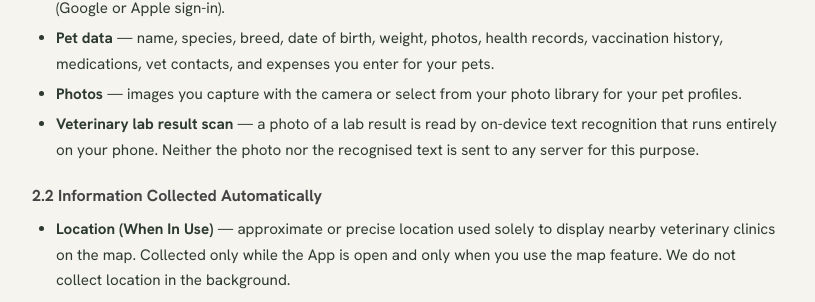
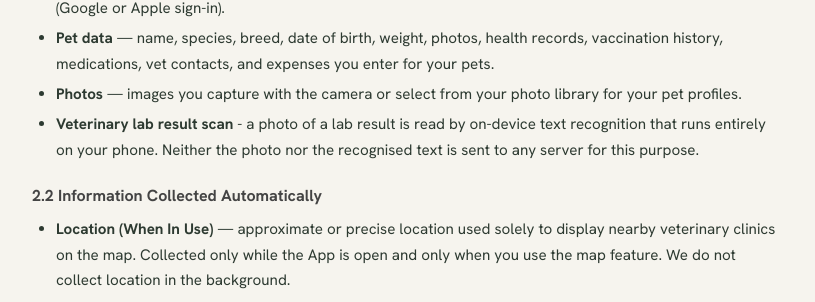
Before and after one commit to mxaaz/PetPetumMobile, a Jekyll site: the page privacy.html, which Jekyll copies as it is, in a window 1280 px wide and 900 px high, scrolled down 459 px. Shown: the part 146-448 px from the top of the window, without its empty margins (232-1047 px from the left). Built offline with Jekyll 4.4.1, drawn with Linux system fonts in a browser that asks for light colours.

Commit message:
fix: zwykly myslnik zamiast em dash w nowym punkcie polityki

```diff
--- a/privacy-pl.html
+++ b/privacy-pl.html
@@ -56,7 +56,7 @@
       <li><strong>Dane konta</strong> — adres e-mail i hasło przy rejestracji lub logowaniu przez Firebase Authentication (Google lub Apple).</li>
       <li><strong>Dane o zwierzętach</strong> — imię, gatunek, rasa, data urodzenia, waga, zdjęcia, historia zdrowia, szczepień, leków, kontakty weterynarii oraz wydatki wprowadzane dla Twoich zwierząt.</li>
       <li><strong>Zdjęcia</strong> — obrazy wykonane aparatem lub wybrane z galerii zdjęć dla profili zwierząt.</li>
-      <li><strong>Skan wyników weterynaryjnych</strong> — zdjęcie wyniku badania jest odczytywane przez mechanizm rozpoznawania tekstu działający wyłącznie na Twoim urządzeniu. Ani zdjęcie, ani odczytany tekst nie są w tym celu wysyłane na żadne serwery.</li>
+      <li><strong>Skan wyników weterynaryjnych</strong> - zdjęcie wyniku badania jest odczytywane przez mechanizm rozpoznawania tekstu działający wyłącznie na Twoim urządzeniu. Ani zdjęcie, ani odczytany tekst nie są w tym celu wysyłane na żadne serwery.</li>
     </ul>
 
     <h3>2.2 Informacje zbierane automatycznie</h3>
--- a/privacy.html
+++ b/privacy.html
@@ -56,7 +56,7 @@
       <li><strong>Account data</strong> — email address and password when you register or sign in via Firebase Authentication (Google or Apple sign-in).</li>
       <li><strong>Pet data</strong> — name, species, breed, date of birth, weight, photos, health records, vaccination history, medications, vet contacts, and expenses you enter for your pets.</li>
       <li><strong>Photos</strong> — images you capture with the camera or select from your photo library for your pet profiles.</li>
-      <li><strong>Veterinary lab result scan</strong> — a photo of a lab result is read by on-device text recognition that runs entirely on your phone. Neither the photo nor the recognised text is sent to any server for this purpose.</li>
+      <li><strong>Veterinary lab result scan</strong> - a photo of a lab result is read by on-device text recognition that runs entirely on your phone. Neither the photo nor the recognised text is sent to any server for this purpose.</li>
     </ul>
 
     <h3>2.2 Information Collected Automatically</h3>
```
